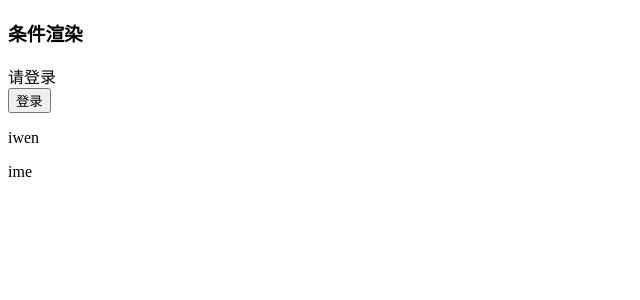
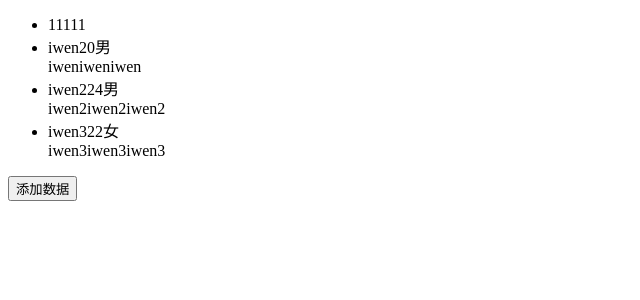
Before and after one commit to yanzhiqing/react-learn-demo, a React (Create React App) app: page / in a window 1280 px wide. Shown: the top 300 px of the page, without its empty margins (0-640 px from the left). Built offline with nearby package versions, Linux system fonts and the light colour scheme.

Commit message:
列表渲染

```diff
--- /dev/null
+++ b/src/KeyDemo.jsx
@@ -0,0 +1,69 @@
+import React from "react";
+
+export default class KeyDemo extends React.Component {
+  constructor() {
+    super();
+    this.state = {
+      userInfo: [
+        {
+          name: "iwen",
+          age: 20,
+          sex: "男",
+          jobs:["iwen","iwen","iwen"]
+        },
+        {
+          name: "iwen2",
+          age: 24,
+          sex: "男",
+          jobs:["iwen2","iwen2","iwen2"]
+        },
+        {
+          name: "iwen3",
+          age: 22,
+          sex: "女",
+          jobs:["iwen3","iwen3","iwen3"]
+        },
+      ],
+    };
+  }
+
+  ckickHandler=()=>{
+    this.setState({
+      userInfo:this.state.userInfo.concat({
+        name: "iwen4",
+          age: 28,
+          sex: "女",
+          jobs:["iwen4","iwen4","iwen4"]
+      })
+    })
+  }
+
+  render() {
+    return (
+      <div>
+        <ul>
+        <li>11111</li>
+          {
+          this.state.userInfo.map((element,index)=>{
+            return (<li key={index}>
+              <span>{element.name}</span>
+              <span>{element.age}</span>
+              <span>{element.sex}</span>
+              <div>
+                {
+                  element.jobs.map((childElement,childIndex)=>{
+                    return (
+                      <span key={index+'-'+childIndex}>{childElement}</span>
+                    )
+                  })
+                }
+              </div>
+            </li>)
+          })
+          }
+        </ul>
+        <button onClick={this.ckickHandler}>添加数据</button>
+      </div>
+    );
+  }
+}
--- a/src/app.jsx
+++ b/src/app.jsx
@@ -4,7 +4,8 @@ import React, { Component } from "react";
 // import StateCompoenent from "./StateComponent";
 // import ComponentLife from "./ComponentLife";
 // import SetStateDemo from "./setStateDemo";
-import IfDemo from "./ifDemo";
+// import IfDemo from "./ifDemo";
+import KeyDemo from "./KeyDemo";
 
 // 用类的形式创建组件，Hook形式
 class App extends React.Component{
@@ -40,7 +41,9 @@ class App extends React.Component{
 
         {/* <SetStateDemo/> */}
 
-        <IfDemo/>
+        {/* <IfDemo/> */}
+
+        <KeyDemo/>
       </div>
     )
 
```
Also changed, not shown: 1 other file (tests, documents, lock files or other folders).
